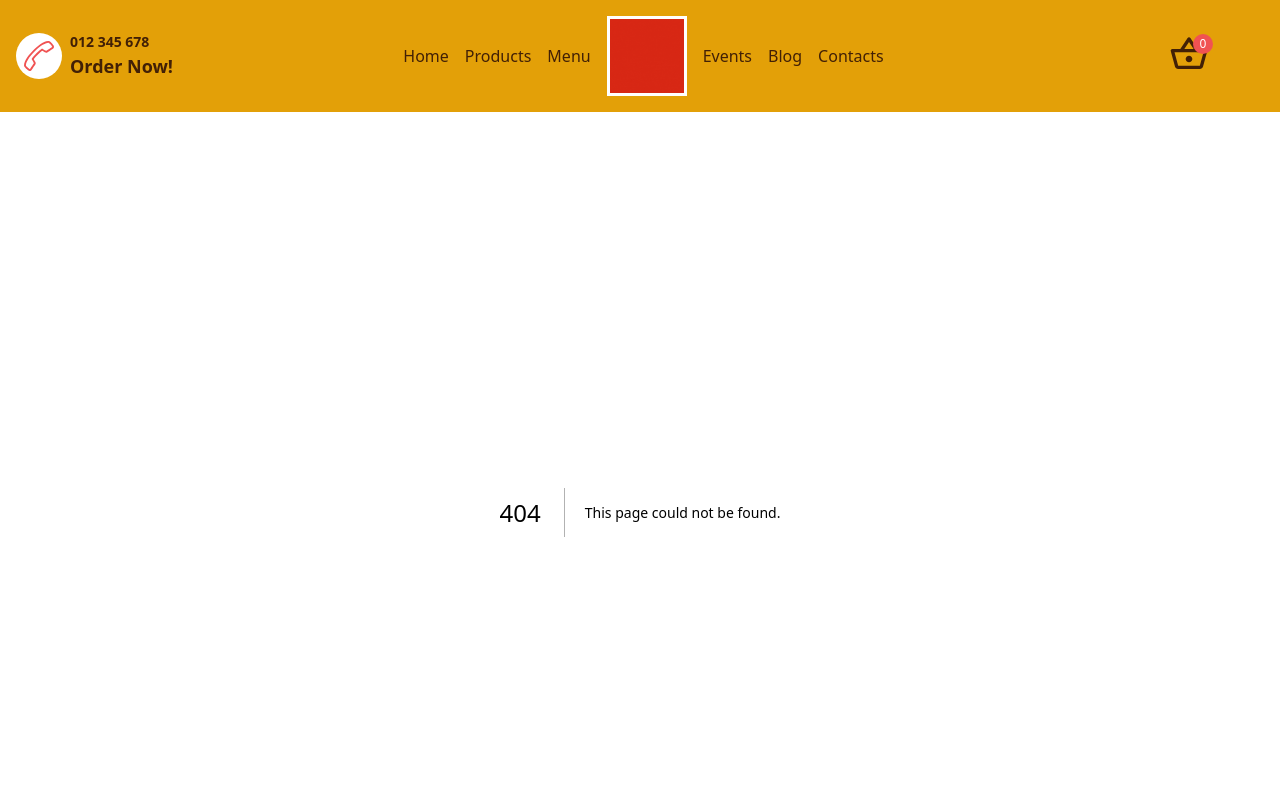
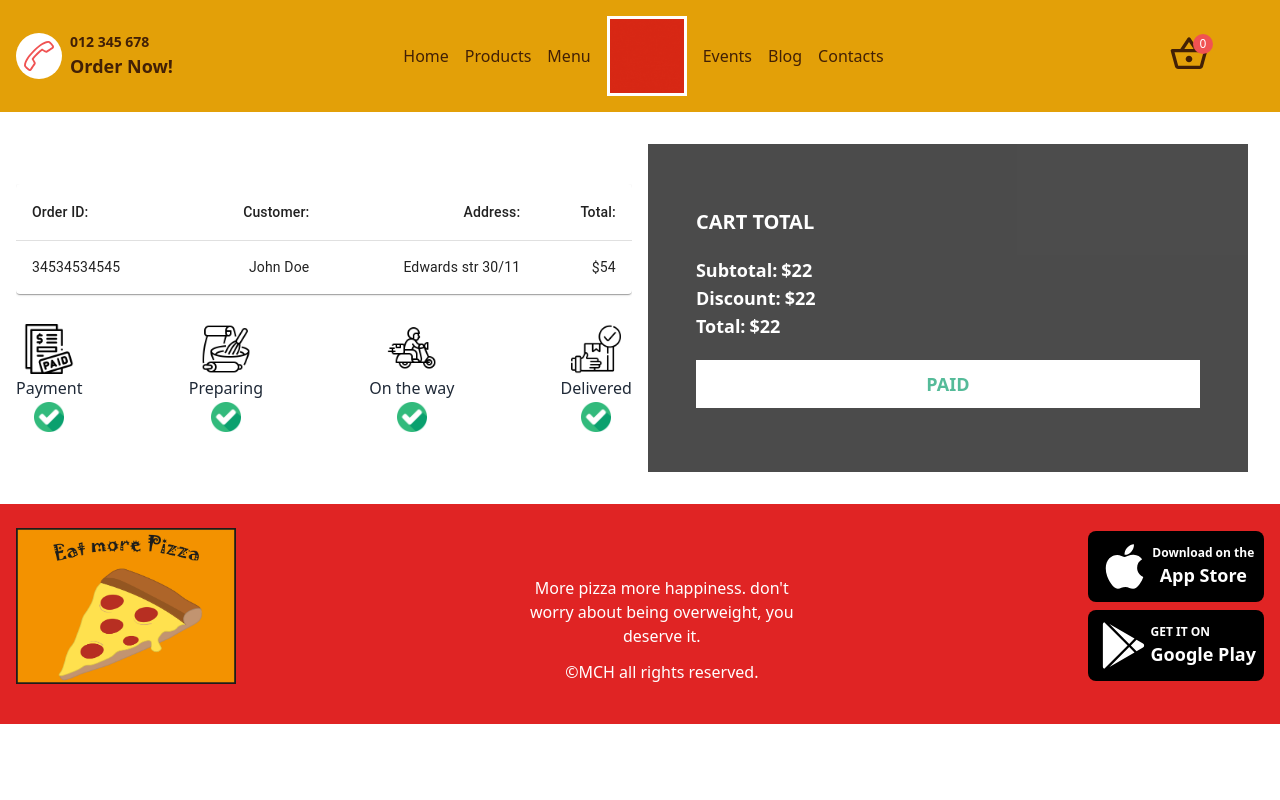
Before and after one commit to Chuloshnikov/mchpizzastore, a Next.js app: page /order/1 in a window 1280 px wide. Before the commit this address had no page. Shown: the top 800 px of the page. Built offline with nearby package versions, Linux system fonts and the light colour scheme.

Commit message:
OrderPage done

```diff
--- a/src/components/CartPage.tsx
+++ b/src/components/CartPage.tsx
@@ -63,7 +63,7 @@ const CartPage = () => {
                 </TableContainer>
             </div>
             <div className='w-1/3 h-full xs:w-full py-4'>
-                <div className='flex flex-col gap-2 py-12 px-12 text-white bg-black opacity-70'>
+                <div className='flex flex-col gap-2 py-16 px-12 text-white bg-black opacity-70'>
                         <h3 className='text-xl font-bold'>CART TOTAL</h3>
                         <div className='py-3 text-lg font-semibold'>
                             <div className='flex gap-1'>
@@ -76,7 +76,7 @@ const CartPage = () => {
                                 <p>Total:</p><span>$22</span>
                             </div>
                         </div>
-                        <button className='p-2.5 bg-white text-red-600 text-lg font-semibold'>CHECKOUT NOW!</button>
+                        <button className='p-2.5 bg-white text-red-600 text-lg font-semibold hover:scale-105 duration-300'>CHECKOUT NOW!</button>
                 </div>
             </div>
         </div>
--- /dev/null
+++ b/src/pages/order/[id].tsx
@@ -0,0 +1,130 @@
+import React from 'react';
+import Image from 'next/image';
+import Table from '@mui/material/Table';
+import TableBody from '@mui/material/TableBody';
+import TableCell from '@mui/material/TableCell';
+import TableContainer from '@mui/material/TableContainer';
+import TableHead from '@mui/material/TableHead';
+import TableRow from '@mui/material/TableRow';
+import Paper from '@mui/material/Paper';
+
+import styles from '../../styles/OrderStatusItems.module.css';
+
+import { paid, bake, bike, delivered, checked } from '../../assets/index';
+
+function createData(
+    _id: number,
+    customer: string,
+    address: string,
+    total: number,
+  ) {
+    return { _id, customer, address, total };
+  }
+
+  const rows = [
+    createData(34534534545, "John Doe", "Edwards str 30/11", '54'),
+  ];
+
+const Order = () => {
+
+    const statusClass = (index) => {
+        if (index - status < 1) return styles.done;
+        if (index - status === 1) return styles.inProgress;
+        if (index - status > 1) return styles.undone;
+      };
+
+  return (
+    <div className='w-full bg-white text-gray-800 px-4'>
+        <div className='max-w-contentContainer mx-auto flex items-center py-4 xs:flex-col lg:flex-row'>
+            <div className='w-2/3 h-full xs:w-full flex flex-col items-center justify-center overflow-hidden relative'>
+                <div className='mb-[30px] w-full'>
+                    <TableContainer component={Paper}>
+                        <Table sx={{ minWidth: 200 }} aria-label="simple table">
+                            <TableHead>
+                                <TableRow>
+                                    <TableCell>Order ID:</TableCell>
+                                    <TableCell align="right">Customer:</TableCell>
+                                    <TableCell align="right">Address:</TableCell>
+                                    <TableCell align="right">Total:</TableCell>
+                                </TableRow>
+                            </TableHead>
+                                <TableBody>
+                                    {rows.map((row) => (
+                                    <TableRow
+                                        key={row.name}
+                                        sx={{ '&:last-child td, &:last-child th': { border: 0 } }}
+                                        >
+                                    <TableCell component="th" scope="row">
+                                        {row._id}
+                                    </TableCell>
+                                        <TableCell align="right">{row.customer}</TableCell>
+                                        <TableCell align="right">{row.address}</TableCell>
+                                        <TableCell align="right">${row.total}</TableCell>
+                                    </TableRow>
+                                    ))}
+                                </TableBody>
+                        </Table>
+                    </TableContainer>
+                </div>
+                <div className={styles.statusItems}>
+                    <div className={styles.status}>
+                        <div className={styles.statusItem}>
+                            <Image src={paid} width={50} height={50} alt="paid"/>
+                            <span>Payment</span>
+                            <div className={styles.checkedIcon}>
+                                <Image src={checked} width={30} height={30} alt="checked"/>
+                            </div>
+                        </div>
+                    </div>
+                    <div className={styles.status}>
+                        <div className={styles.statusItem}>
+                            <Image src={bake} width={50} height={50} alt="bake"/>
+                            <span>Preparing</span>
+                            <div className={styles.checkedIcon}>
+                                <Image src={checked} width={30} height={30} alt="checked"/>
+                            </div>
+                        </div>
+                    </div>
+                    <div className={styles.status}>
+                        <div className={styles.statusItem}>
+                            <Image src={bike} width={50} height={50} alt="bike"/>
+                            <span>On the way</span>
+                            <div className={styles.checkedIcon}>
+                                <Image src={checked} width={30} height={30} alt="checked"/>
+                            </div>
+                        </div>
+                    </div>
+                    <div className={styles.status}>
+                        <div className={styles.statusItem}>
+                            <Image src={delivered} width={50} height={50} alt="delivered"/>
+                            <span>Delivered</span>
+                            <div className={styles.checkedIcon}>
+                                <Image src={checked} width={30} height={30} alt="checked"/>
+                            </div>
+                        </div>
+                    </div>
+                </div>
+            </div>
+            <div className='w-1/3 h-full xs:w-full flex flex-col justify-start gap-2 p-4'>
+                <div className='flex flex-col gap-2 py-16 px-12 text-white bg-black opacity-70'>
+                        <h3 className='text-xl font-bold'>CART TOTAL</h3>
+                        <div className='py-3 text-lg font-semibold'>
+                            <div className='flex gap-1'>
+                                <p>Subtotal:</p><span>$22</span>
+                            </div>
+                            <div className='flex gap-1'>
+                                <p>Discount:</p><span>$22</span>
+                            </div>
+                            <div className='flex gap-1'>
+                                <p>Total:</p><span>$22</span>
+                            </div>
+                        </div>
+                        <button type="button" className='cursor-not-allowed p-2.5 bg-white text-green-500 text-lg font-semibold duration-300'>PAID</button>
+                </div>
+            </div>
+        </div>
+    </div>
+  )
+}
+
+export default Order;
--- /dev/null
+++ b/src/styles/OrderStatusItems.module.css
@@ -0,0 +1,16 @@
+.statusItems {
+    display: flex;
+    width: 100%;
+    justify-content: space-between;
+}
+
+.status {
+
+}
+
+.statusItem {
+    display: flex;
+    flex-direction: column;
+    align-items: center;
+    gap: 2px;
+}
```
Also changed, not shown: src/assets/index.js (+11 -1 lines).
